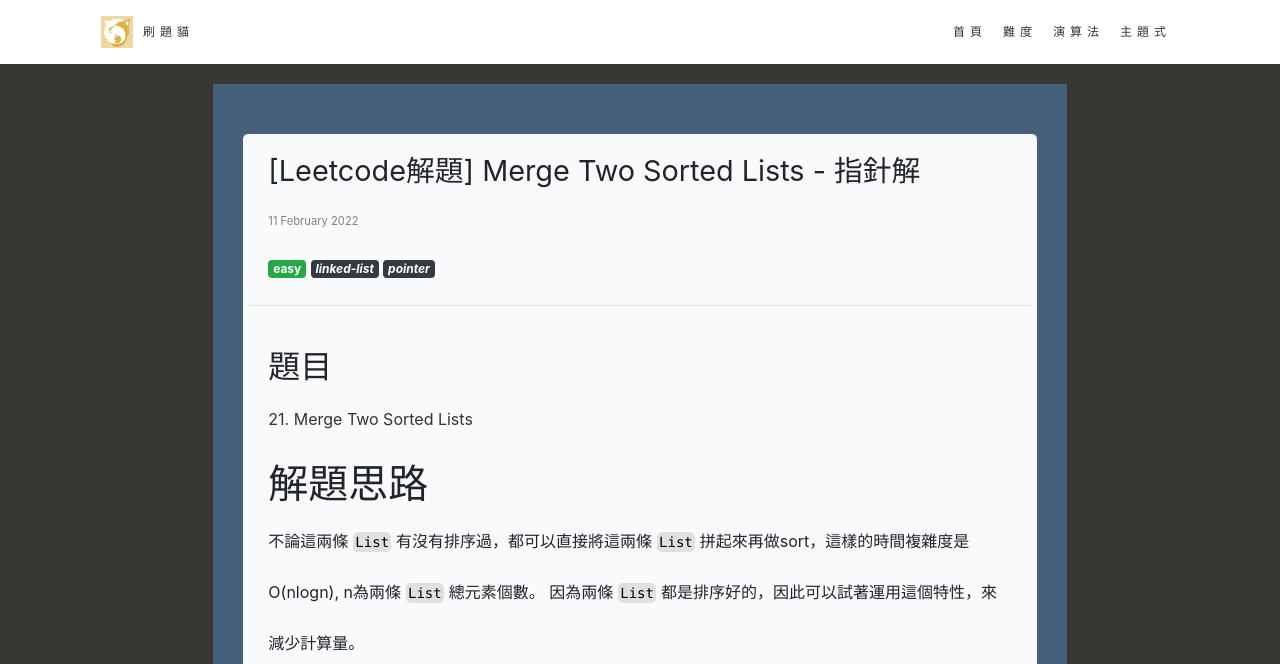
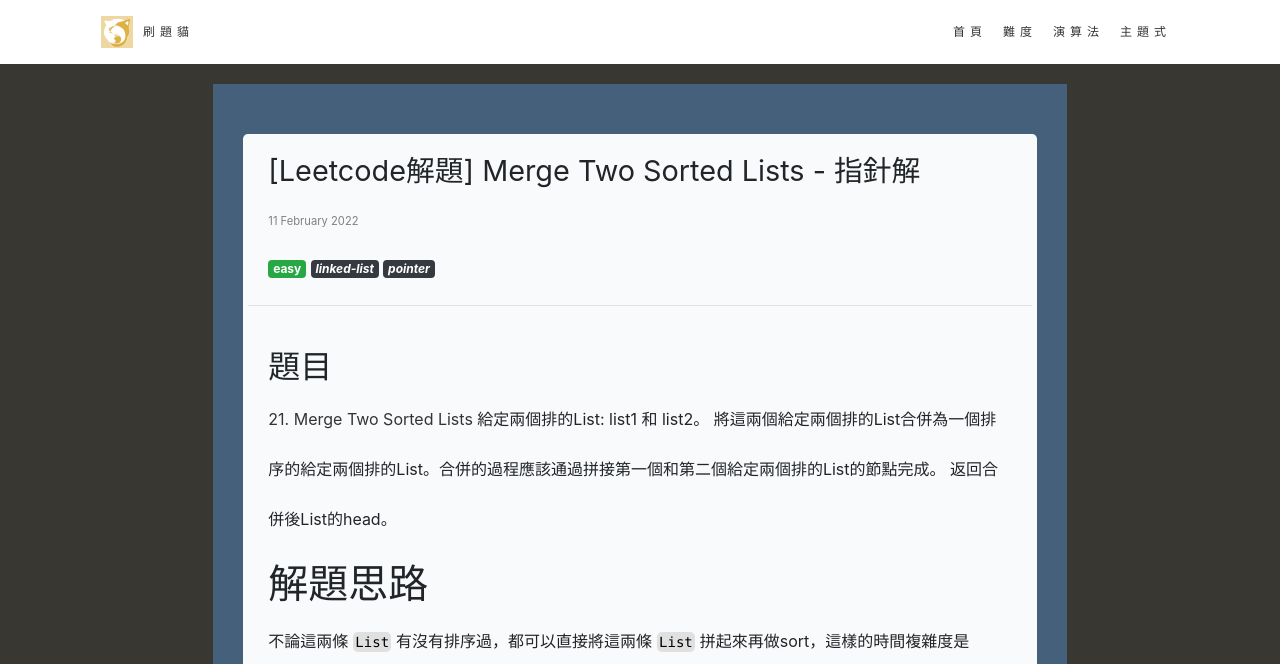
Before and after one commit to catxcoders/catxcoders.github.io, a Jekyll site: the page built from _posts/2022-02-11-21-Merge-Two-Sorted-Lists.markdown, in a window 1280 px wide and 900 px high, cut to the strip 0-664 px from the top of the window. Built offline with Jekyll 4.4.1, drawn with Linux system fonts in a browser that asks for light colours; nearby versions of some CDN libraries.

Commit message:
add intro for problems

```diff
--- a/_posts/2022-02-11-21-Merge-Two-Sorted-Lists.markdown
+++ b/_posts/2022-02-11-21-Merge-Two-Sorted-Lists.markdown
@@ -9,6 +9,9 @@ excerpt_separator: <!--more-->
 ---
 ## 題目
 [21. Merge Two Sorted Lists](https://leetcode.com/problems/merge-two-sorted-lists/description/)
+給定兩個排的List: list1 和 list2。
+將這兩個給定兩個排的List合併為一個排序的給定兩個排的List。合併的過程應該通過拼接第一個和第二個給定兩個排的List的節點完成。
+返回合併後List的head。
 
 <!--more-->
 
--- a/_posts/2022-11-04-9-palindrome-number.markdown
+++ b/_posts/2022-11-04-9-palindrome-number.markdown
@@ -10,6 +10,7 @@ excerpt_separator: <!--more-->
 
 # 題目
 [9. Palindrome Number](https://leetcode.com/problems/palindrome-number/)
+給定一個整數 x，如果 x 是回文數，則返回 true；否則返回 false。
 
 <!--more-->
 
--- a/_posts/2023-11-24-227-Basic-Calculator-II.markdown
+++ b/_posts/2023-11-24-227-Basic-Calculator-II.markdown
@@ -1,6 +1,6 @@
 ---
 layout: article_post
-title:  "[Leetcode解題] 227. Basic Calculator II"
+title:  "[Leetcode解題] 227. Basic Calculator II - stack解"
 description: "[Leetcode解題] 經典Leetcode必刷題目"
 categories: medium
 tags: stack meta
```
